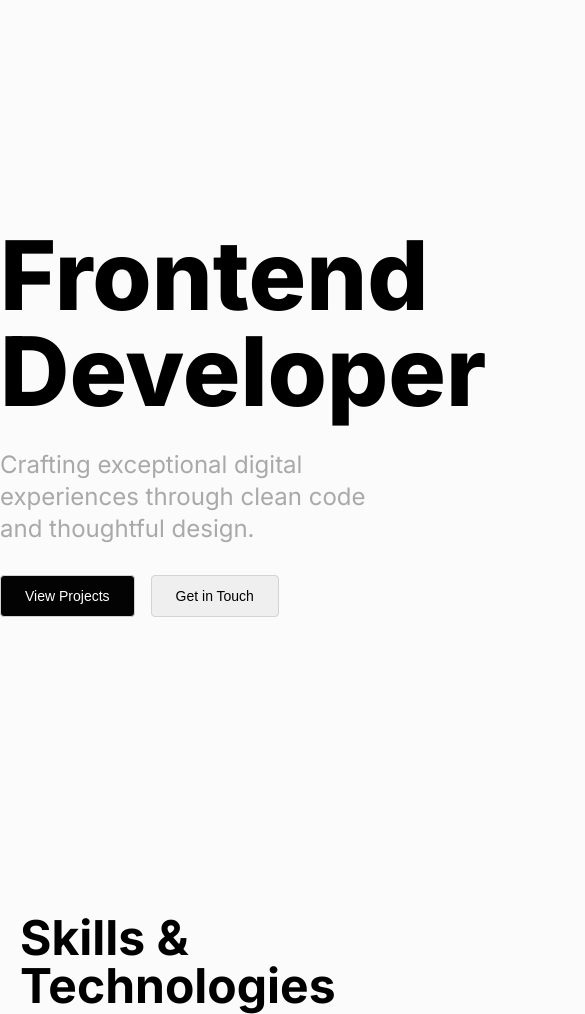
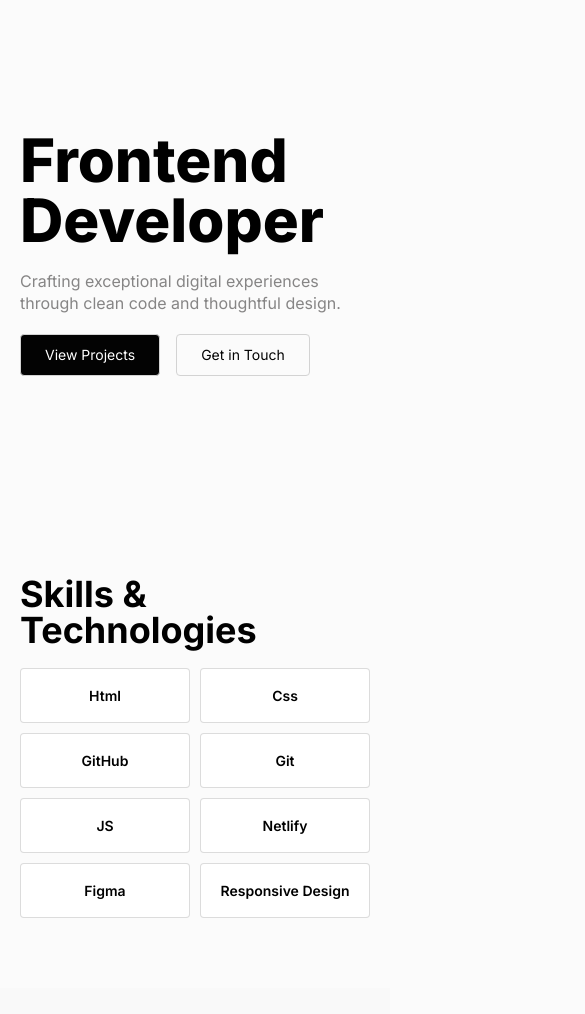
Before and after one commit to izzat-khudoyberganov/student-portfolio-juft-15-00-16-30, a plain HTML site: page index.html in a window 390 px wide. Shown: the top 1014 px of the page, 585 px wide, since content can reach past the window. Drawn offline with Linux system fonts and the light colour scheme.

Commit message:
added media

```diff
--- a/index.html
+++ b/index.html
@@ -27,8 +27,8 @@
           </p>
 
           <div class="btn__group">
-            <button type="button" class="btn dark">View Projects</button>
-            <button type="button" class="btn">Get in Touch</button>
+            <a href="#projects" class="btn dark">View Projects</a>
+            <a href="#contact" class="btn">Get in Touch</a>
           </div>
         </div>
       </section>
@@ -49,7 +49,7 @@
         </div>
       </section>
 
-      <section class="projects">
+      <section class="projects" id="projects">
         <div class="container">
           <h2 class="title">Selected Projects</h2>
 
@@ -99,7 +99,10 @@
               </div>
             </div>
             <div class="project">
-              <a href="https://monumental-cheesecake-d36b4a.netlify.app/" target="_blank">
+              <a
+                href="https://monumental-cheesecake-d36b4a.netlify.app/"
+                target="_blank"
+              >
                 <img src="./img/nike.png" alt="airpods img" />
               </a>
               <h3 class="project__title">Nike</h3>
@@ -116,7 +119,7 @@
         </div>
       </section>
 
-      <section class="contact">
+      <section class="contact" id="contact">
         <div class="container">
           <h2 class="title">Get in Touch</h2>
           <p class="contact__info">
--- a/style/main.css
+++ b/style/main.css
@@ -4,6 +4,7 @@
     box-sizing: border-box;
     text-decoration: none;
     list-style: none;
+    scroll-behavior: smooth;
 }
 
 body {
@@ -40,17 +41,17 @@ button {
 }
 
 .banner__title {
-    font-size: 96px;
+    font-size: 120px;
     font-weight: 800;
     line-height: 1;
 }
 
 .banner__desc {
-    max-width: 672px;
+    max-width: 850px;
     width: 100%;
-    font-size: 24px;
-    line-height: 32px;
-    color: darkgray;
+    font-size: 32px;
+    line-height: 40px;
+    color: rgb(134, 133, 133);
 }
 
 .btn__group {
@@ -61,13 +62,14 @@ button {
 }
 
 .btn {
-    padding: 12px 24px;
-    border-radius: 4px;
-    font-size: 14px;
+    padding: 30px 50px;
+    border-radius: 8px;
+    font-size: 24px;
     line-height: 16px;
     transition: .3s;
     border: 0.5px solid lightgray;
     cursor: pointer;
+    color: #030303;
 }
 
 .btn:hover {
--- a/style/media.css
+++ b/style/media.css
@@ -0,0 +1,159 @@
+@media (max-width: 990px) {
+    .banner {
+        padding: 0 20px;
+    }
+    .banner__title {
+        font-size: 80px;
+    }
+
+    .banner_desc {
+        font-size: 24px;
+        line-height: 32px;
+    }
+
+    .btn {
+        padding: 20px 40px;
+        border-radius: 4px;
+        font-size: 20px;
+    }
+
+    .skillsbox {
+        grid-template-columns: repeat(3, 1fr);
+    }
+
+    .title {
+        font-size: 40px;
+    }
+
+    .contact {
+        padding: 60px 0;
+    }
+
+    .contact__info {
+        margin-bottom: 40px;
+    }
+
+    .contact__box  {
+        flex-wrap: wrap;
+        justify-content: center;
+    }
+}
+
+@media(max-width: 768px) {
+
+    .banner {
+        height: 60vh;
+    }
+    .banner__title {
+        font-size: 60px;
+    }
+
+    .banner__desc {
+        font-size:18px;
+        line-height: 24px;
+    }
+
+    .btn {
+        padding: 16px 32px;
+        border-radius: 4px;
+        font-size: 18px;
+    }
+
+    .projects {
+        padding: 60px 0;
+    }
+
+    .projects__content {
+        gap: 18px;
+    }
+
+    .project{
+        padding: 25px;
+    }
+}
+
+@media(max-width: 600px) {
+
+    .content {
+        gap: 20px;
+    }
+    .banner__desc {
+        font-size: 16px;
+        line-height: 22px;
+    }
+
+     .skillsbox {
+        grid-template-columns: repeat(2, 1fr);
+        gap: 10px;
+    }
+
+     .title {
+        font-size: 40px;
+        margin-bottom: 30px;
+    }
+
+    .projects {
+        padding: 40px 0;
+    }
+
+    .projects__content {
+        gap: 15px;
+    }
+
+    .project{
+        padding: 20px;
+    }
+
+    .project__title {
+        margin: 15px 0;
+    }
+}
+
+@media(max-width: 500px) {
+    .projects__content {
+        grid-template-columns: repeat(1, 1fr);
+    }
+}
+
+@media(max-width: 410px) {
+    .btn__group {
+       gap: 16px;
+    }
+
+    .btn {
+        padding: 12px 24px;
+        border-radius: 4px;
+        font-size: 14px;
+    }
+
+    .title {
+        font-size: 36px;
+        margin-bottom: 20px;
+    }
+
+    .box__item {
+        font-size: 14px;
+        padding: 18px;
+    }
+}
+
+@media(max-width: 350px) {
+    .banner__title {
+        font-size: 40px;
+    }
+
+    .banner__desc {
+        font-size: 14px;
+        line-height: 20px;
+    }
+
+    .btn {
+        padding: 10px 20px;
+        border-radius: 4px;
+        font-size: 12px;
+    }
+
+    .title {
+        font-size: 30px;
+    }
+}
```
